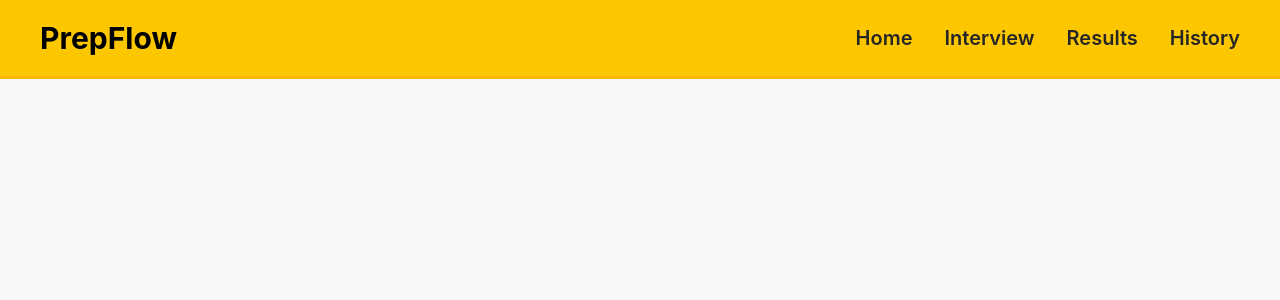
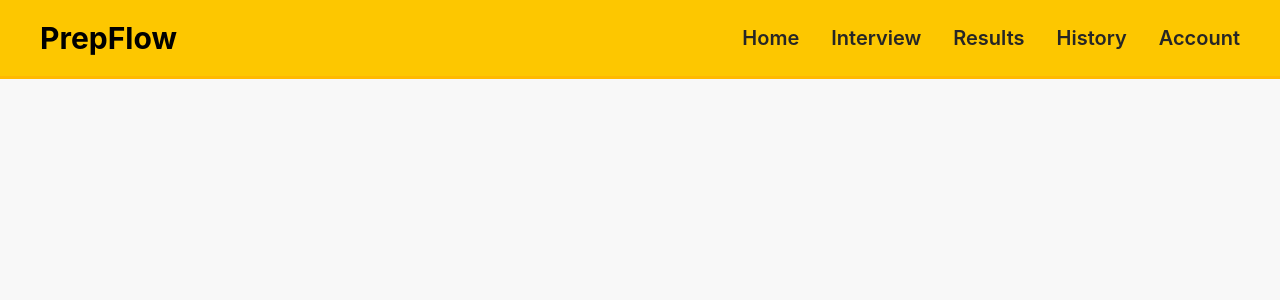
Before and after one commit to CarlosWong1/AI-Interview-Simulator, a React (Vite) app in the folder client/: page /navbar in a window 1280 px wide. Shown: the top 300 px of the page. Built offline with nearby package versions, Linux system fonts and the light colour scheme; no server answers.

Commit message:
made the wrapper if a new user tries to go to a dashboard or any other page it will not let them. They will need to sign in or login first in order for them to access the page. also made a signout to check if the wrapper works

```diff
--- a/client/src/App.jsx
+++ b/client/src/App.jsx
@@ -1,4 +1,5 @@
 import { createBrowserRouter, RouterProvider } from 'react-router-dom'
+
 import PageNotFound from './pages/PageNotFound.jsx'
 import LandingPage from './pages/Landing.jsx'
 import DashboardPage from './pages/Dashboard.jsx'
@@ -7,10 +8,14 @@
 import LoginPage from './pages/Login.jsx'
 import RegisterPage from './pages/Register.jsx'
 import ResultsPage from './pages/Results.jsx'
+import AccountPage from './pages/Account.jsx'
+
 import AuthLayout from './layouts/AuthLayout.jsx'
 import PublicLayout from './layouts/PublicLayout.jsx'
 import AppLayout from './layouts/AppLayout.jsx'
+
 import Navbar from './components/Navbar.jsx'
+import Wrapper from './components/Wrapper.jsx'
 
 const router = createBrowserRouter([
   {path: "*", element: <PageNotFound />},
@@ -29,12 +34,16 @@
     ]
   },
 
-  {element: <AppLayout />,
+  {element:
+    <Wrapper>
+      <AppLayout />
+    </Wrapper>,
     children: [
       {path: "/dashboard", element: <DashboardPage />},
       {path: "/history", element: <HistoryPage />},
       {path: "/interview", element: <InterviewPage />},
       {path: "/results", element: <ResultsPage />},
+      {path: "/account", element: <AccountPage />}
     ]
   },
 ]);
--- a/client/src/components/Navbar.jsx
+++ b/client/src/components/Navbar.jsx
@@ -4,6 +4,14 @@
     const location = useLocation();
 
     const isActive = (path) => location.pathname === path ? 'active' : '';
+
+    const navigationLinks = [
+      {name: "Home", path: "/dashboard"},
+      {name: "Interview", path: "/interview"},
+      {name: "Results", path: "/results"},
+      {name: "History", path: "/history"},
+      {name: "Account", path: "/account"},
+    ]
 
     return (
         <>
@@ -13,18 +21,11 @@
                 </Link>
 
                 <div className='flex gap-5 md:gap-8'>
-                    <Link to="/dashboard">
-                        <span className={`nav font-semibold text-neutral-800 md:text-xl ${isActive('/dashboard')}`}>Home</span>
-                    </Link>
-                    <Link to="/interview">
-                        <span className={`nav font-semibold text-neutral-800 md:text-xl ${isActive('/interview')}`}>Interview</span>
-                    </Link>
-                    <Link to="/results">
-                        <span className={`nav font-semibold text-neutral-800 md:text-xl ${isActive('/results')}`}>Results</span>
-                    </Link>
-                    <Link to="/history">
-                        <span className={`nav font-semibold text-neutral-800 md:text-xl ${isActive('/history')}`}>History</span>
-                    </Link>
+                    {navigationLinks.map((link) => (
+                      <Link key={link.path} to={link.path}>
+                        <span className={`nav font-semibold text-neutral-800 md:text-xl ${isActive(link.path)}`}>{link.name}</span>
+                      </Link>
+                    ))}
                 </div>
             </nav>
         </>
--- /dev/null
+++ b/client/src/components/Wrapper.jsx
@@ -0,0 +1,37 @@
+import { useEffect, useState } from "react";
+import { supabase } from "../lib/supabase";
+import { Navigate } from "react-router-dom";
+
+export default function Wrapper({children}) {
+  const [session, setSession] = useState(null);
+  const [loading, setLoading] = useState(true);
+
+  useEffect(() => {
+    const getSession = async () => {
+      const {data: {session}} = await supabase.auth.getSession();
+      setSession(session);
+      setLoading(false);
+    };
+
+    getSession();
+
+    const {data: {subscription}} = supabase.auth.onAuthStateChange((event, session) => {
+      setSession(session);
+      setLoading(false);
+    });
+
+    return () => {
+      subscription.unsubscribe();
+    }
+  }, []);
+
+  if (loading) {
+    return <div>Loading...</div>
+  }
+
+  if (session) {
+    return <>{children}</>
+  }
+
+  return <Navigate to="/login"/>
+}
--- /dev/null
+++ b/client/src/pages/Account.jsx
@@ -0,0 +1,20 @@
+import { Link, useNavigate } from "react-router-dom";
+import { supabase } from "../lib/supabase";
+
+export default function AccountPage() {
+  const navigation = useNavigate();
+
+  const signOut = async () => {
+    const {error} = await supabase.auth.signOut();
+
+    if (error) throw error;
+    navigation("/login")
+  }
+
+  return (
+    <div>
+      <h1>ACCOUNT PAGE</h1>
+      <button onClick={signOut} className="bg-slate-200 cursor-pointer">Sign Out</button>
+    </div>
+  );
+}
```
Also changed, not shown: 1 other file (tests, documents, lock files or other folders).
